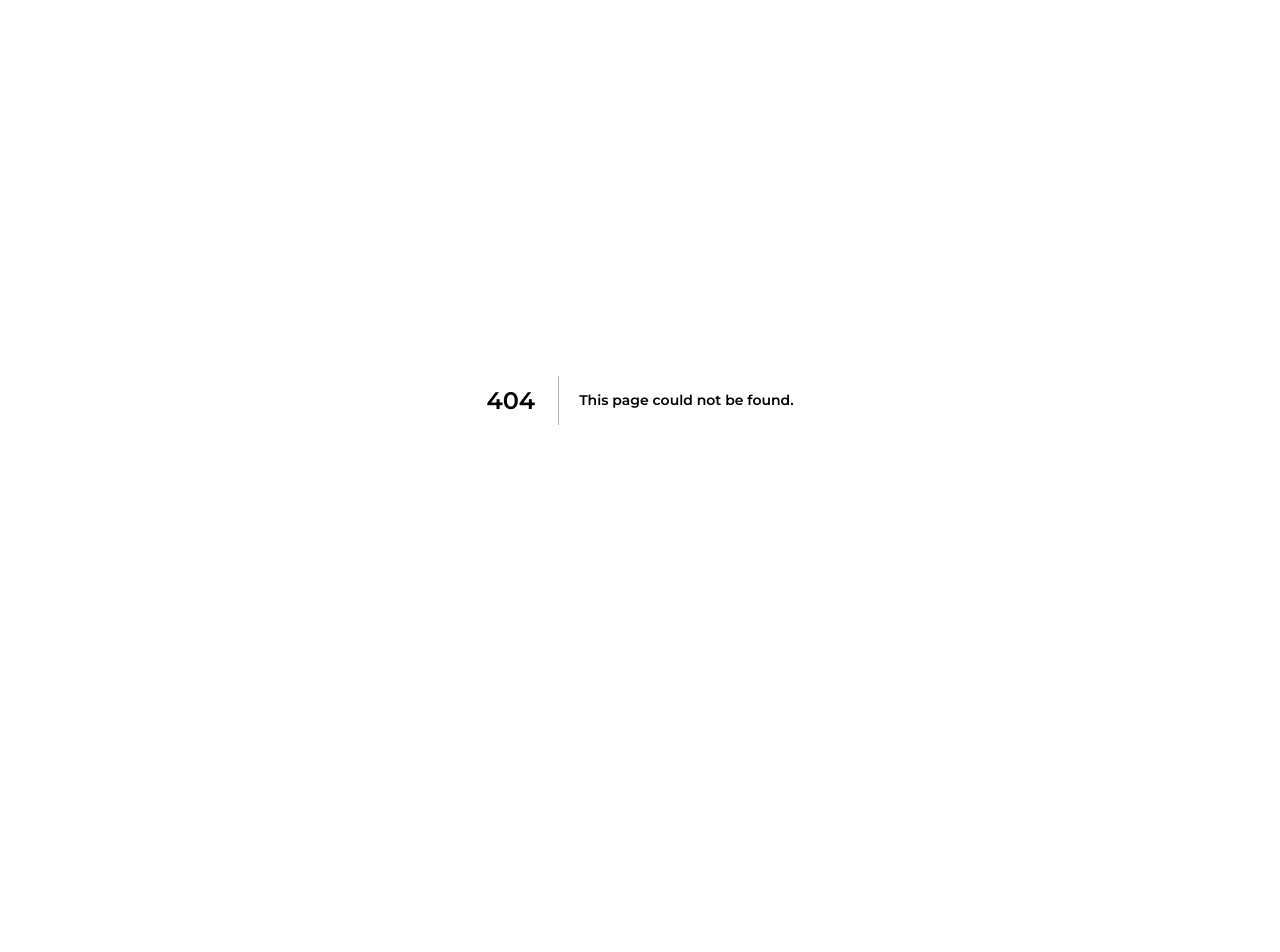
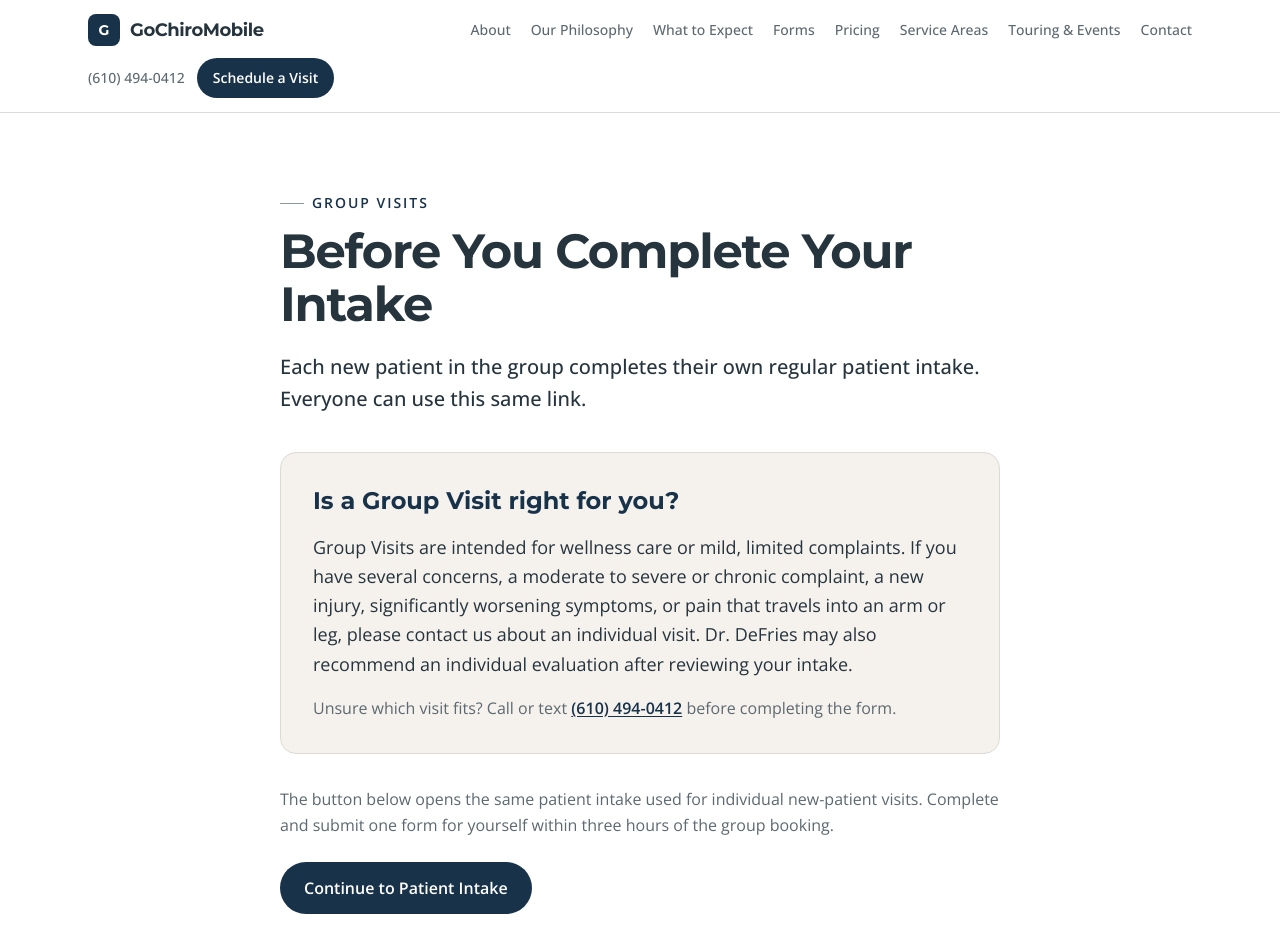
Before and after one commit to mybackcracker/gochiro-platform, a Next.js app: page /group-intake in a window 1280 px wide. Before the commit this address had no page. Shown: the top 952 px of the page. Before the commit the page ends 800 px from the top, so only its background shows below. Built offline with nearby package versions, Linux system fonts and the light colour scheme.

Commit message:
Add Group Visit guidance before regular intake

```diff
--- a/app/(marketing)/forms/page.tsx
+++ b/app/(marketing)/forms/page.tsx
@@ -20,6 +20,13 @@ const FORMS = [
       "Complete your health history, current concerns, consent and required acknowledgments before your visit.",
     href: "/intake",
     cta: "Open Patient Intake",
+  },
+  {
+    title: "Group Visit New Patient Intake",
+    description:
+      "Read Group Visit guidance, then complete the regular patient intake. Each new patient uses the same link and submits their own form.",
+    href: "/group-intake",
+    cta: "Read Guidance & Open Intake",
   },
 ];
 
--- /dev/null
+++ b/app/(marketing)/group-intake/page.tsx
@@ -0,0 +1,43 @@
+import type { Metadata } from "next";
+import { CTAButton, Container, PageHeader, Section } from "@/components/ui";
+import { BUSINESS_PHONE } from "@/lib/gochiro";
+
+export const metadata: Metadata = {
+  title: "Group Visit New Patient Intake — GoChiroMobile",
+  description: "Group Visit guidance and the regular new-patient intake for each participant.",
+};
+
+export default function GroupIntakePage() {
+  return (
+    <Section tone="white" className="pt-14 pb-20 sm:pt-20">
+      <Container narrow>
+        <PageHeader
+          eyebrow="Group Visits"
+          title="Before You Complete Your Intake"
+          lede="Each new patient in the group completes their own regular patient intake. Everyone can use this same link."
+        />
+
+        <div className="mt-9 rounded-2xl border border-line bg-cream p-6 sm:p-8">
+          <h2 className="text-xl font-bold text-navy sm:text-2xl">Is a Group Visit right for you?</h2>
+          <p className="mt-4 text-base leading-relaxed text-ink sm:text-lg">
+            Group Visits are intended for wellness care or mild, limited complaints. If you have several concerns,
+            a moderate to severe or chronic complaint, a new injury, significantly worsening symptoms, or pain
+            that travels into an arm or leg, please contact us about an individual visit. Dr. DeFries may also
+            recommend an individual evaluation after reviewing your intake.
+          </p>
+          <p className="mt-4 text-base leading-relaxed text-muted">
+            Unsure which visit fits? Call or text <a className="font-semibold text-navy underline underline-offset-2" href="tel:6104940412">{BUSINESS_PHONE}</a> before completing the form.
+          </p>
+        </div>
+
+        <p className="mt-8 text-base leading-relaxed text-muted">
+          The button below opens the same patient intake used for individual new-patient visits. Complete and
+          submit one form for yourself within three hours of the group booking.
+        </p>
+        <div className="mt-6 flex">
+          <CTAButton href="/intake">Continue to Patient Intake</CTAButton>
+        </div>
+      </Container>
+    </Section>
+  );
+}
--- a/lib/bookingEmail.ts
+++ b/lib/bookingEmail.ts
@@ -417,8 +417,8 @@ function buildHostTextEmail(b: GroupBookingEmailData): string {
   if (b.newCount > 0) {
     const patientWord = b.newCount === 1 ? "patient" : "patients";
     body += "NEW PATIENT INTAKE\n";
-    body += `This booking includes ${b.newCount} new ${patientWord}. Please send the intake form link below to each new patient in the group. Each new patient must complete the form within 3 hours of booking to be treated as part of the Group Visit.\n`;
-    body += `Complete New Patient Intake: ${GROUP_INTAKE_URL}\n\n`;
+    body += `This booking includes ${b.newCount} new ${patientWord}. Send the same link below to each new patient. It explains who Group Visits are suited for, then opens the regular patient intake. Each new patient must complete their own form within 3 hours of booking to be treated as part of the Group Visit.\n`;
+    body += `Group Visit guidance and intake: ${GROUP_INTAKE_URL}\n\n`;
   }
 
   body += "PAYMENT\n";
@@ -469,8 +469,8 @@ function buildHostHtmlEmail(b: GroupBookingEmailData): string {
     const patientWord = b.newCount === 1 ? "patient" : "patients";
     html += '<hr style="border:none;border-top:1px solid #dddddd;margin:20px 0;">';
     html += '<h2 style="font-size:18px;line-height:1.3;margin:0 0 10px 0;color:#173B57;">New Patient Intake</h2>';
-    html += `<p style="margin:0 0 16px 0;">This booking includes <strong>${b.newCount} new ${patientWord}</strong>. Please send the intake form link below to each new patient in the group. Each new patient must complete the form within 3 hours of booking to be treated as part of the Group Visit.</p>`;
-    html += `<p style="margin:16px 0;"><a href="${escapeHtml(GROUP_INTAKE_URL)}" style="display:block;background:#15803d;color:#ffffff;text-align:center;text-decoration:none;padding:14px 16px;border-radius:6px;font-weight:bold;">Complete New Patient Intake</a></p>`;
+    html += `<p style="margin:0 0 16px 0;">This booking includes <strong>${b.newCount} new ${patientWord}</strong>. Send the same link below to each new patient. It explains who Group Visits are suited for, then opens the regular patient intake. Each new patient must complete their own form within 3 hours of booking to be treated as part of the Group Visit.</p>`;
+    html += `<p style="margin:16px 0;"><a href="${escapeHtml(GROUP_INTAKE_URL)}" style="display:block;background:#15803d;color:#ffffff;text-align:center;text-decoration:none;padding:14px 16px;border-radius:6px;font-weight:bold;">Group Visit Guidance &amp; Intake</a></p>`;
   }
 
   html += '<hr style="border:none;border-top:1px solid #dddddd;margin:20px 0;">';
--- a/lib/gochiro.ts
+++ b/lib/gochiro.ts
@@ -10,8 +10,8 @@ export type VisitType =
   | "group-visit";
 
 export const INTAKE_URL = "https://script.google.com/macros/s/AKfycbyJJ1cbPMkBL0McMnk0Kc5jHr4q7jKoej3dk1ma5fe13DraUBP_sKEkwgWY1YH1nBAgWw/exec";
-// The same regular intake is completed separately by each Group Visit new patient.
-export const GROUP_INTAKE_URL = "https://gochiromobile.com/intake";
+// Shared guidance page; its button opens the existing regular intake.
+export const GROUP_INTAKE_URL = "https://gochiromobile.com/group-intake";
 
 export const CALENDAR_ID =
   "c_5974b14c4f761114a9cf014cab326c136edad54ee2fc8f179de0dd222331b413@group.calendar.google.com";
```
Also changed, not shown: 2 other files (tests, documents, lock files or other folders).
